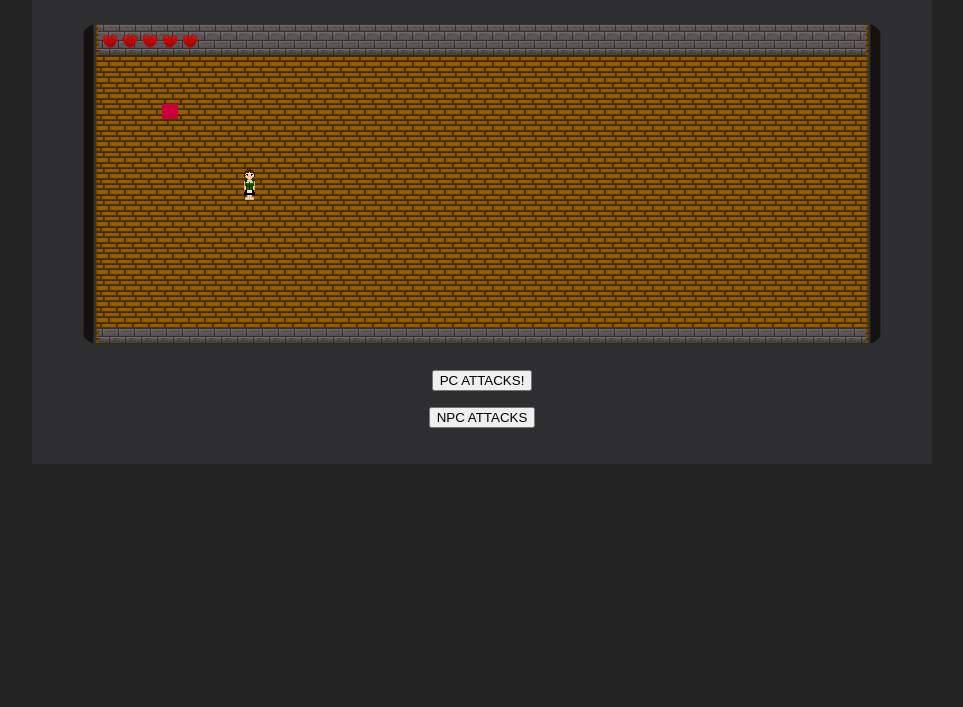
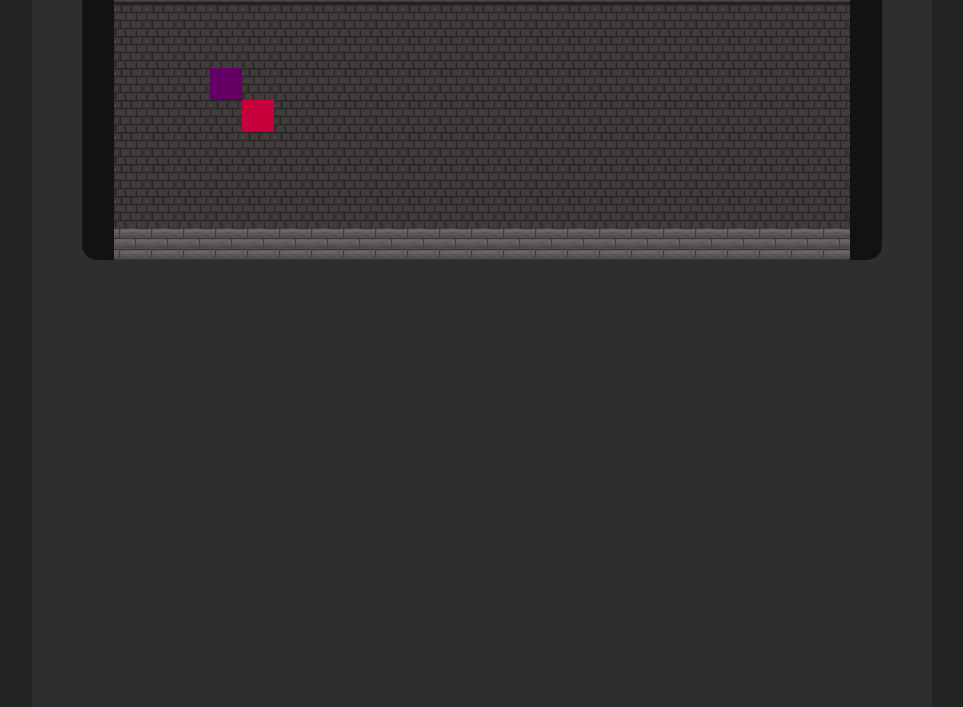
Before and after one commit to sfrisk/TavernWench, a plain HTML site: page index.html in a window 1280 px wide. Shown: the part 133-840 px from the top of the page, without its empty margins (158-1121 px from the left). Before the commit the page ends 800 px from the top, so only its background shows below. Drawn offline with nearby package versions, Linux system fonts and the light colour scheme.

Commit message:
some styling and changed to 32 px based system

```diff
--- /dev/null
+++ b/css/style.css
@@ -0,0 +1,68 @@
+html, body, div, span, applet, object, iframe,
+h1, h2, h3, h4, h5, h6, p, blockquote, pre,
+a, abbr, acronym, address, big, cite, code,
+del, dfn, em, img, ins, kbd, q, s, samp,
+small, strike, strong, sub, sup, tt, var,
+b, u, i, center,
+dl, dt, dd, ol, ul, li,
+fieldset, form, label, legend,
+table, caption, tbody, tfoot, thead, tr, th, td,
+article, aside, canvas, details, embed,
+figure, figcaption, footer, header, hgroup,
+menu, nav, output, ruby, section, summary,
+time, mark, audio, video {
+	margin: 0;
+	padding: 0;
+	border: 0;
+	font-size: 100%;
+	font: inherit;
+	vertical-align: baseline;
+}
+/* HTML5 display-role reset for older browsers */
+article, aside, details, figcaption, figure,
+footer, header, hgroup, menu, nav, section {
+	display: block;
+}
+body {
+	line-height: 1;
+}
+ol, ul {
+	list-style: none;
+}
+blockquote, q {
+	quotes: none;
+}
+blockquote:before, blockquote:after,
+q:before, q:after {
+	content: '';
+	content: none;
+}
+table {
+	border-collapse: collapse;
+	border-spacing: 0;
+}
+
+
+body, html{background:#232323; width:100%; height:100%; margin:0px; padding:0px;}
+.wrap{margin: 0px auto;  width:900px; height:100%; background:#2E2E31; text-align: center; padding: 20px 0;}
+#canvas{-webkit-border-radius: 15px;
+-moz-border-radius: 15px;
+border-radius: 15px; margin: 10px auto;}
+h1, h2 {text-align:center; color:#DD63C2; font-family: 'AleandWenchesBBRegular';}
+h1{font-size:20px; line-height:25px;}
+h2{font-size: 16px; line-height:18px;}
+
+
+
+
+@font-face {
+    font-family: 'AleandWenchesBBRegular';
+    src: url('../lib/fonts/aleawb__-webfont-webfont.eot');
+    src: url('../lib/fonts/aleawb__-webfont-webfont.eot?#iefix') format('embedded-opentype'),
+         url('../lib/fonts/aleawb__-webfont-webfont.woff') format('woff'),
+         url('../lib/fonts/aleawb__-webfont-webfont.ttf') format('truetype'),
+         url('../lib/fonts/aleawb__-webfont-webfont.svg#AleandWenchesBBRegular') format('svg');
+    font-weight: normal;
+    font-style: normal;
+
+}
--- a/index.html
+++ b/index.html
@@ -7,46 +7,14 @@
 		<script src="src/board.js" type="text/javascript"></script>
 		<script src="src/player.js" type="text/javascript"></script>
 		<script src="src/controls.js" type="text/javascript"></script>
-		<style>
-			body, html{background:#232323; width:100%; height:100%; margin:0px; padding:0px;}
-			.wrap{margin: 0px auto;  width:900px; background:#2E2E31; text-align: center; padding: 20px 0;}
-			#canvas{-webkit-border-radius: 15px;
-			-moz-border-radius: 15px;
-			border-radius: 15px; margin: 10px auto;}
-			h1, h2 {text-align:center; color:#DD63C2;}
-		</style>
-		<script type="text/javascript">
-			// var PC = new Player("PC", 20, 10, 10);
-			// 		var NPC = new Player("NPC", 20, 10, 10);
-			//
-			// 		$(document).ready(function(){
-			// 			$(".PC").click(function(){
-			// 				if(PC.rollAttack(NPC.getDefense()))
-			// 				{
-			// 					NPC.takeDamage(6); //roll six sided dice
-			// 				}
-			// 			});
-			// 			$(".NPC").click(function(){
-			// 				if(NPC.rollAttack(PC.getDefense()))
-			// 				{
-			// 					PC.takeDamage(6); //roll six sided dice
-			// 				}
-			// 			})
-			//
-			//
-			// 		});
+		<link rel="stylesheet" href="css/style.css" type="text/css" media="screen" />
 
-		</script>
 	</head>
 	<body>
 		<div class="wrap">
 			<h1>Tavern Wench: The Quest to Be Alone</h1>
 				<h2> a D&amp;D Parody</h2>
 		<canvas id="canvas" height="320" width="800">Your browser is lame and doesn't support canvas</canvas>
-
-		<p><button type="button" class="PC">PC ATTACKS!</button></p>
-		<p><button type="button" class="NPC">NPC ATTACKS</button></p>
-
 		</div>
 		<script type="text/javascript">
 			var game = new Game();
--- a/src/board.js
+++ b/src/board.js
@@ -2,65 +2,46 @@ function Board(){
 	this.canvas = document.getElementById("canvas");
 	this.ctx = this.canvas.getContext("2d");
 
-	this.customer = [5,5];
 
-	this.PC = new Player("Tavern Wench", 5, 10, 10, [10,10]);
-	this.NPC = new Player("NPC", 10, 10, 10, [5,5]);
+	this.PC = new Player("Tavern Wench", 5, 5, 10, [4,4]);
+	this.NPC = new Player("NPC", 5, 3, 10, [5,5]);
 
 
 	//find better way to do this
 	this.map =
 	[
-	[1,1,1,1,1,1,1,1,1,1,1,1,1,1,1,1,1,1,1,1,1,1,1,1,1,1,1,1,1,1,1,1,1,1,1,1,1,1,1,1,1,1,1,1,1,1,1,1,1,1],
-	[1,1,1,1,1,1,1,1,1,1,1,1,1,1,1,1,1,1,1,1,1,1,1,1,1,1,1,1,1,1,1,1,1,1,1,1,1,1,1,1,1,1,1,1,1,1,1,1,1,1],
-	[1,0,0,0,0,0,0,0,0,0,0,0,0,0,0,0,0,0,0,0,0,0,0,0,0,0,0,0,0,0,0,0,0,0,0,0,0,0,0,0,0,0,0,0,0,0,0,0,0,1],
-	[1,0,0,0,0,0,0,0,0,0,0,0,0,0,0,0,0,0,0,0,0,0,0,0,0,0,0,0,0,0,0,0,0,0,0,0,0,0,0,0,0,0,0,0,0,0,0,0,0,1],
-	[1,0,0,0,0,0,0,0,0,0,0,0,0,0,0,0,0,0,0,0,0,0,0,0,0,0,0,0,0,0,0,0,0,0,0,0,0,0,0,0,0,0,0,0,0,0,0,0,0,1],
-	[1,0,0,0,0,0,0,0,0,0,0,0,0,0,0,0,0,0,0,0,0,0,0,0,0,0,0,0,0,0,0,0,0,0,0,0,0,0,0,0,0,0,0,0,0,0,0,0,0,1],
-	[1,0,0,0,0,0,0,0,0,0,0,0,0,0,0,0,0,0,0,0,0,0,0,0,0,0,0,0,0,0,0,0,0,0,0,0,0,0,0,0,0,0,0,0,0,0,0,0,0,1],
-	[1,0,0,0,0,0,0,0,0,0,0,0,0,0,0,0,0,0,0,0,0,0,0,0,0,0,0,0,0,0,0,0,0,0,0,0,0,0,0,0,0,0,0,0,0,0,0,0,0,1],
-	[1,0,0,0,0,0,0,0,0,0,0,0,0,0,0,0,0,0,0,0,0,0,0,0,0,0,0,0,0,0,0,0,0,0,0,0,0,0,0,0,0,0,0,0,0,0,0,0,0,1],
-	[1,0,0,0,0,0,0,0,0,0,0,0,0,0,0,0,0,0,0,0,0,0,0,0,0,0,0,0,0,0,0,0,0,0,0,0,0,0,0,0,0,0,0,0,0,0,0,0,0,1],
-	[1,0,0,0,0,0,0,0,0,0,0,0,0,0,0,0,0,0,0,0,0,0,0,0,0,0,0,0,0,0,0,0,0,0,0,0,0,0,0,0,0,0,0,0,0,0,0,0,0,1],
-	[1,0,0,0,0,0,0,0,0,0,0,0,0,0,0,0,0,0,0,0,0,0,0,0,0,0,0,0,0,0,0,0,0,0,0,0,0,0,0,0,0,0,0,0,0,0,0,0,0,1],
-	[1,0,0,0,0,0,0,0,0,0,0,0,0,0,0,0,0,0,0,0,0,0,0,0,0,0,0,0,0,0,0,0,0,0,0,0,0,0,0,0,0,0,0,0,0,0,0,0,0,1],
-	[1,0,0,0,0,0,0,0,0,0,0,0,0,0,0,0,0,0,0,0,0,0,0,0,0,0,0,0,0,0,0,0,0,0,0,0,0,0,0,0,0,0,0,0,0,0,0,0,0,1],
-	[1,0,0,0,0,0,0,0,0,0,0,0,0,0,0,0,0,0,0,0,0,0,0,0,0,0,0,0,0,0,0,0,0,0,0,0,0,0,0,0,0,0,0,0,0,0,0,0,0,1],
-	[1,0,0,0,0,0,0,0,0,0,0,0,0,0,0,0,0,0,0,0,0,0,0,0,0,0,0,0,0,0,0,0,0,0,0,0,0,0,0,0,0,0,0,0,0,0,0,0,0,1],
-	[1,0,0,0,0,0,0,0,0,0,0,0,0,0,0,0,0,0,0,0,0,0,0,0,0,0,0,0,0,0,0,0,0,0,0,0,0,0,0,0,0,0,0,0,0,0,0,0,0,1],
-	[1,0,0,0,0,0,0,0,0,0,0,0,0,0,0,0,0,0,0,0,0,0,0,0,0,0,0,0,0,0,0,0,0,0,0,0,0,0,0,0,0,0,0,0,0,0,0,0,0,1],
-	[1,0,0,0,0,0,0,0,0,0,0,0,0,0,0,0,0,0,0,0,0,0,0,0,0,0,0,0,0,0,0,0,0,0,0,0,0,0,0,0,0,0,0,0,0,0,0,0,0,1],
-	[1,1,1,1,1,1,1,1,1,1,1,1,1,1,1,1,1,1,1,1,1,1,1,1,1,1,1,1,1,1,1,1,1,1,1,1,1,1,1,1,1,1,1,1,1,1,1,1,1,1]
+	[1,1,1,1,1,1,1,1,1,1,1,1,1,1,1,1,1,1,1,1,1,1,1,1,1],
+	[1,1,1,1,1,1,1,1,1,1,1,1,1,1,1,1,1,1,1,1,1,1,1,1,1],
+	[1,0,0,0,0,0,0,0,0,0,0,0,0,0,0,0,0,0,0,0,0,0,0,0,1],
+	[1,0,0,0,0,0,0,0,0,0,0,0,0,0,0,0,0,0,0,0,0,0,0,0,1],
+	[1,0,0,0,0,0,0,0,0,0,0,0,0,0,0,0,0,0,0,0,0,0,0,0,1],
+	[1,0,0,0,0,0,0,0,0,0,0,0,0,0,0,0,0,0,0,0,0,0,0,0,1],
+	[1,0,0,0,0,0,0,0,0,0,0,0,0,0,0,0,0,0,0,0,0,0,0,0,1],
+	[1,0,0,0,0,0,0,0,0,0,0,0,0,0,0,0,0,0,0,0,0,0,0,0,1],
+	[1,0,0,0,0,0,0,0,0,0,0,0,0,0,0,0,0,0,0,0,0,0,0,0,1],
+	[1,1,1,1,1,1,1,1,1,1,1,1,1,1,1,1,1,1,1,1,1,1,1,1,1]
 	];
 	this.TileMap =
 	[
-	[4,2,2,2,2,2,2,2,2,2,2,2,2,2,2,2,2,2,2,2,2,2,2,2,2,2,2,2,2,2,2,2,2,2,2,2,2,2,2,2,2,2,2,2,2,2,2,2,2,3],
-	[4,1,1,1,1,1,1,1,1,1,1,1,1,1,1,1,1,1,1,1,1,1,1,1,1,1,1,1,1,1,1,1,1,1,1,1,1,1,1,1,1,1,1,1,1,1,1,1,1,3],
-	[4,0,0,0,0,0,0,0,0,0,0,0,0,0,0,0,0,0,0,0,0,0,0,0,0,0,0,0,0,0,0,0,0,0,0,0,0,0,0,0,0,0,0,0,0,0,0,0,0,3],
-	[4,0,0,0,0,0,0,0,0,0,0,0,0,0,0,0,0,0,0,0,0,0,0,0,0,0,0,0,0,0,0,0,0,0,0,0,0,0,0,0,0,0,0,0,0,0,0,0,0,3],
-	[4,0,0,0,0,0,0,0,0,0,0,0,0,0,0,0,0,0,0,0,0,0,0,0,0,0,0,0,0,0,0,0,0,0,0,0,0,0,0,0,0,0,0,0,0,0,0,0,0,3],
-	[4,0,0,0,0,0,0,0,0,0,0,0,0,0,0,0,0,0,0,0,0,0,0,0,0,0,0,0,0,0,0,0,0,0,0,0,0,0,0,0,0,0,0,0,0,0,0,0,0,3],
-	[4,0,0,0,0,0,0,0,0,0,0,0,0,0,0,0,0,0,0,0,0,0,0,0,0,0,0,0,0,0,0,0,0,0,0,0,0,0,0,0,0,0,0,0,0,0,0,0,0,3],
-	[4,0,0,0,0,0,0,0,0,0,0,0,0,0,0,0,0,0,0,0,0,0,0,0,0,0,0,0,0,0,0,0,0,0,0,0,0,0,0,0,0,0,0,0,0,0,0,0,0,3],
-	[4,0,0,0,0,0,0,0,0,0,0,0,0,0,0,0,0,0,0,0,0,0,0,0,0,0,0,0,0,0,0,0,0,0,0,0,0,0,0,0,0,0,0,0,0,0,0,0,0,3],
-	[4,0,0,0,0,0,0,0,0,0,0,0,0,0,0,0,0,0,0,0,0,0,0,0,0,0,0,0,0,0,0,0,0,0,0,0,0,0,0,0,0,0,0,0,0,0,0,0,0,3],
-	[4,0,0,0,0,0,0,0,0,0,0,0,0,0,0,0,0,0,0,0,0,0,0,0,0,0,0,0,0,0,0,0,0,0,0,0,0,0,0,0,0,0,0,0,0,0,0,0,0,3],
-	[4,0,0,0,0,0,0,0,0,0,0,0,0,0,0,0,0,0,0,0,0,0,0,0,0,0,0,0,0,0,0,0,0,0,0,0,0,0,0,0,0,0,0,0,0,0,0,0,0,3],
-	[4,0,0,0,0,0,0,0,0,0,0,0,0,0,0,0,0,0,0,0,0,0,0,0,0,0,0,0,0,0,0,0,0,0,0,0,0,0,0,0,0,0,0,0,0,0,0,0,0,3],
-	[4,0,0,0,0,0,0,0,0,0,0,0,0,0,0,0,0,0,0,0,0,0,0,0,0,0,0,0,0,0,0,0,0,0,0,0,0,0,0,0,0,0,0,0,0,0,0,0,0,3],
-	[4,0,0,0,0,0,0,0,0,0,0,0,0,0,0,0,0,0,0,0,0,0,0,0,0,0,0,0,0,0,0,0,0,0,0,0,0,0,0,0,0,0,0,0,0,0,0,0,0,3],
-	[4,0,0,0,0,0,0,0,0,0,0,0,0,0,0,0,0,0,0,0,0,0,0,0,0,0,0,0,0,0,0,0,0,0,0,0,0,0,0,0,0,0,0,0,0,0,0,0,0,3],
-	[4,0,0,0,0,0,0,0,0,0,0,0,0,0,0,0,0,0,0,0,0,0,0,0,0,0,0,0,0,0,0,0,0,0,0,0,0,0,0,0,0,0,0,0,0,0,0,0,0,3],
-	[4,0,0,0,0,0,0,0,0,0,0,0,0,0,0,0,0,0,0,0,0,0,0,0,0,0,0,0,0,0,0,0,0,0,0,0,0,0,0,0,0,0,0,0,0,0,0,0,0,3],
-	[4,0,0,0,0,0,0,0,0,0,0,0,0,0,0,0,0,0,0,0,0,0,0,0,0,0,0,0,0,0,0,0,0,0,0,0,0,0,0,0,0,0,0,0,0,0,0,0,0,3],
-	[4,1,1,1,1,1,1,1,1,1,1,1,1,1,1,1,1,1,1,1,1,1,1,1,1,1,1,1,1,1,1,1,1,1,1,1,1,1,1,1,1,1,1,1,1,1,1,1,1,3]
+	[4,2,2,2,2,2,2,2,2,2,2,2,2,2,2,2,2,2,2,2,2,2,2,2,3],
+	[4,1,1,1,1,1,1,1,1,1,1,1,1,1,1,1,1,1,1,1,1,1,1,1,3],
+	[4,0,0,0,0,0,0,0,0,0,0,0,0,0,0,0,0,0,0,0,0,0,0,0,3],
+	[4,0,0,0,0,0,0,0,0,0,0,0,0,0,0,0,0,0,0,0,0,0,0,0,3],
+	[4,0,0,0,0,0,0,0,0,0,0,0,0,0,0,0,0,0,0,0,0,0,0,0,3],
+	[4,0,0,0,0,0,0,0,0,0,0,0,0,0,0,0,0,0,0,0,0,0,0,0,3],
+	[4,0,0,0,0,0,0,0,0,0,0,0,0,0,0,0,0,0,0,0,0,0,0,0,3],
+	[4,0,0,0,0,0,0,0,0,0,0,0,0,0,0,0,0,0,0,0,0,0,0,0,3],
+	[4,0,0,0,0,0,0,0,0,0,0,0,0,0,0,0,0,0,0,0,0,0,0,0,3],
+	[4,2,2,2,2,2,2,2,2,2,2,2,2,2,2,2,2,2,2,2,2,2,2,2,3]
 	];
 	this.mapTiles = new Image();
-	this.mapTiles.src = "lib/images/tile-map.png";
+	this.mapTiles.src = "lib/images/tile-map-large.png";
 	this.playerTile = new Image();
 	this.playerTile.src = "lib/images/people-map.png";
 	this.statusPlayer = new Image();
 	this.statusPlayer.src = "lib/images/status.png";
+
+
 }
 
 Board.prototype.clear = function(){
@@ -141,9 +122,9 @@ Board.prototype.draw = function(){
 }
 
 Board.prototype.drawPlayer = function(){
-	//this.drawRects(this.PC.y() * 16, this.PC.x() * 16, 16, 15, [200, 0, 60]);
-	this.ctx.drawImage(this.playerTile,0,16,16,16,this.PC.x() * 16,this.PC.y()*16,16,16); //feet
-	this.ctx.drawImage(this.playerTile,0,0,16,16,this.PC.x() * 16,(this.PC.y()-1)*16,16,16); //head
+	this.drawRects(this.PC.y() * 32, this.PC.x() * 32, 32, 32, [100, 0, 100]);
+	//this.ctx.drawImage(this.playerTile,0,16,16,16,this.PC.x() * 32,this.PC.y()*32,16,16); //feet
+	//this.ctx.drawImage(this.playerTile,0,0,16,16,this.PC.x() * 32,(this.PC.y()-1)*32,16,16); //head
 
 	this.drawStatus(this.PC.getHealth());
 }
@@ -156,20 +137,20 @@ Board.prototype.drawStatus = function(health){
 }
 
 Board.prototype.drawCustomer = function(){
-	this.drawRects(this.NPC.x() * 16, this.NPC.y() * 16, 16, 15, [200, 0, 60]);
+	this.drawRects(this.NPC.x() * 32, this.NPC.y() * 32, 32, 32, [200, 0, 60]);
 }
 
 Board.prototype.drawTile = function(x,y)
 {
 	//console.log("["+x+", "+y+"] = " + this.map[x][y]);
-		this.drawTileImage(x*16,y*16, this.TileMap[x][y]);
+		this.drawTileImage(x*32,y*32, this.TileMap[x][y]);
 
 }
 
 Board.prototype.drawTileImage = function(x,y,pos)
 {
 
-	this.ctx.drawImage(this.mapTiles,pos*16,0,16,16,y,x,16,16);
+	this.ctx.drawImage(this.mapTiles,pos*32,0,32,32,y,x,32,32);
 }
 
 Board.prototype.attack = function(){
--- a/src/player.js
+++ b/src/player.js
@@ -5,6 +5,7 @@ function rollDice(min, max){
 function Player (name, health, defense, attack, location)
 {
 	this.nickname = name;
+
 	this.health = health; //current health
 	this.fullHealth = health; //full health
 	this.defense = defense; //defense
```
Also changed, not shown: src/character.js (deleted, +0 -71 lines), lib/fonts/aleawb__-webfont-webfont.ttf (added), lib/fonts/aleawb__-webfont-webfont.woff (added), lib/fonts/aleawb__-webfont.ttf (added), lib/images/tile-map-large.png (added), 2 other files.
